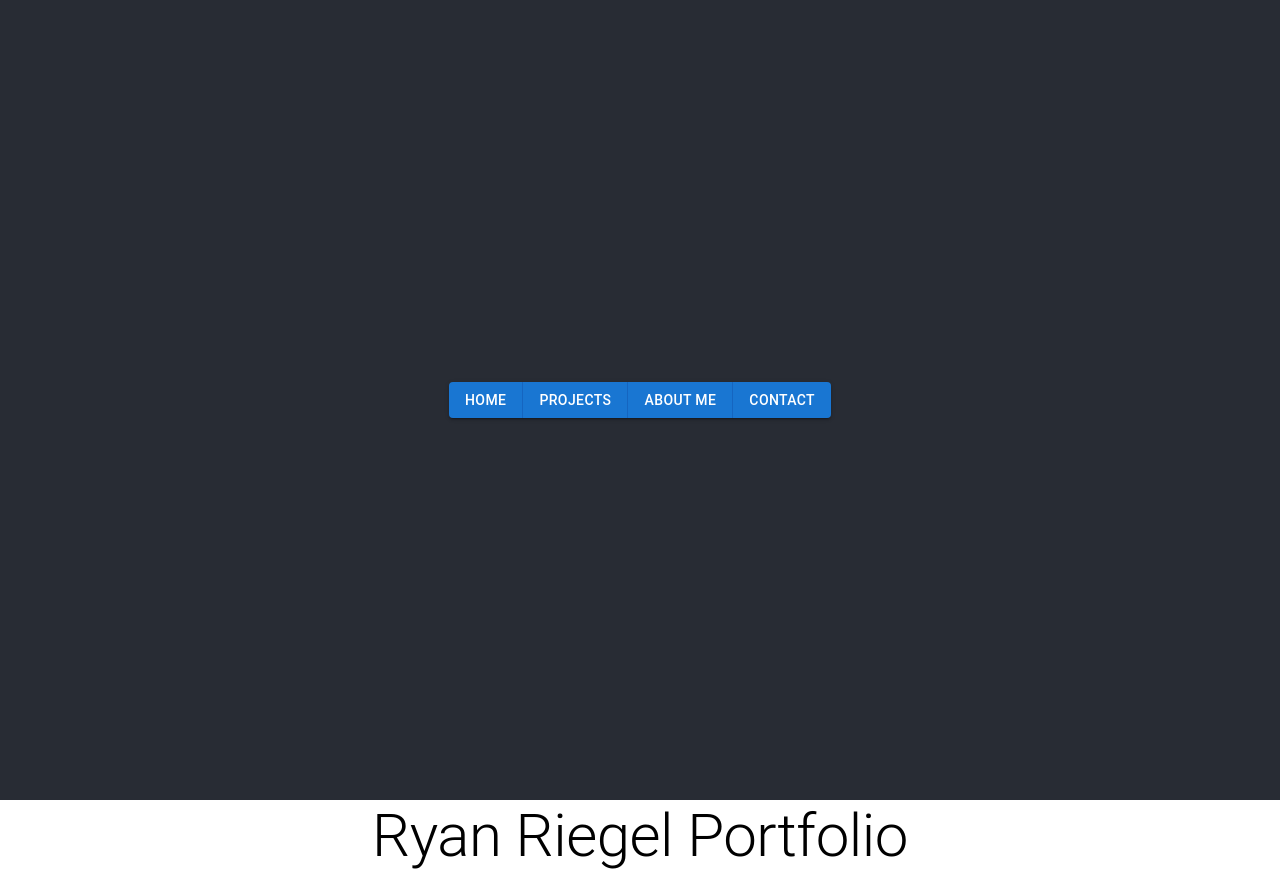
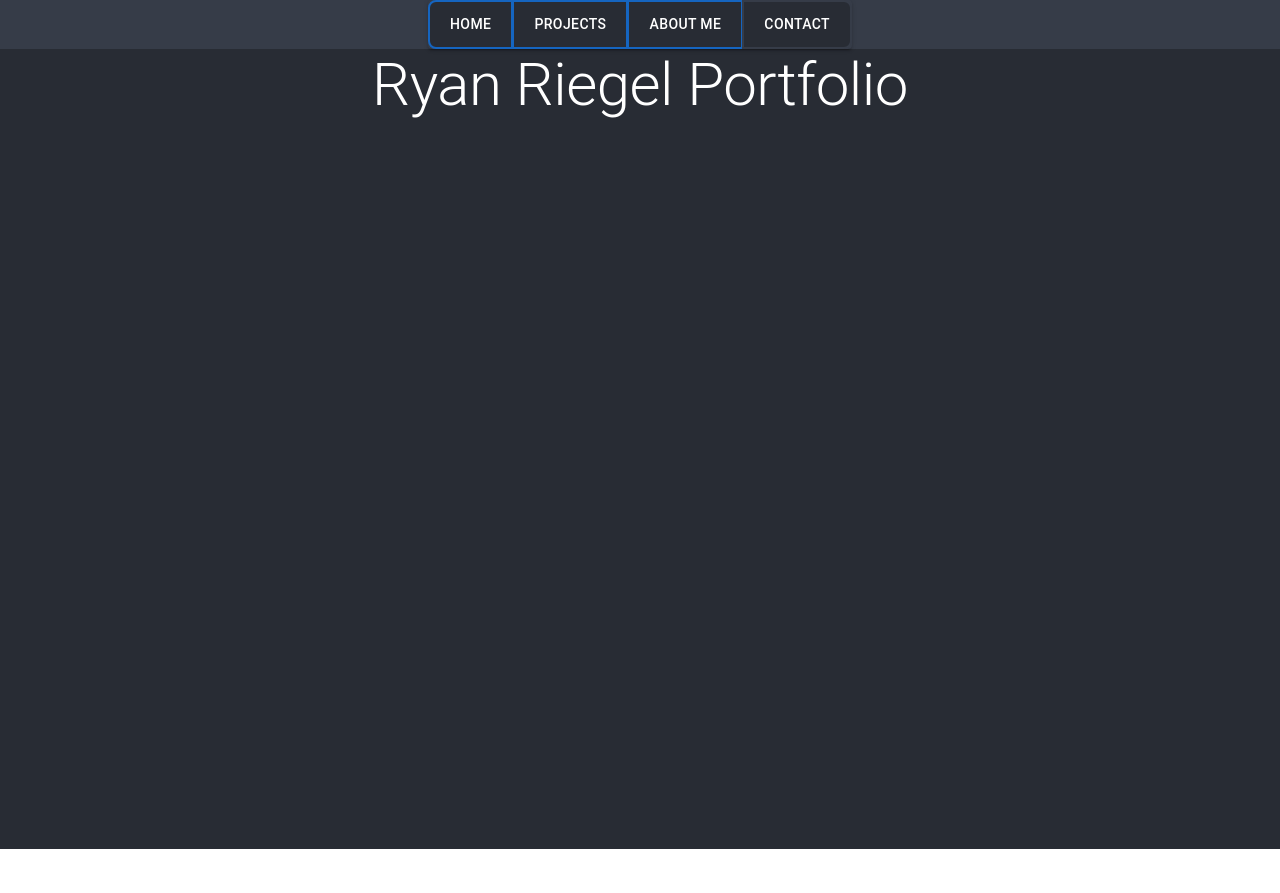
Before and after one commit to rriegel/portfolio, a React (Create React App) app in the folder client/: page / in a window 1280 px wide. After the commit the page ends 849 px from the top, so only its background shows below. Built offline with nearby package versions, Linux system fonts and the light colour scheme.

Commit message:
styling buttons

```diff
--- a/client/src/App.css
+++ b/client/src/App.css
@@ -1,5 +1,12 @@
 .App {
   text-align: center;
+  background-color: #282c34;
+  min-height: 100vh;
+  color: white
+}
+
+.App-nav {
+  background-color: #363c48;
 }
 
 .App-logo {
--- a/client/src/App.tsx
+++ b/client/src/App.tsx
@@ -6,18 +6,33 @@ import Projects from './routes/Projects';
 import AboutMe from './routes/AboutMe';
 import Contact from './routes/Contact';
 
+const buttonStyle = {
+  backgroundColor: "#282c34",
+  color: 'white',
+  padding: '10px 20px',
+  borderWidth: '2px',
+  borderStyle: 'solid',
+  borderColor: "#363c48",
+  borderRadius: '8px',
+  '&:hover': {
+    backgroundColor: "#363c48",
+  },
+}
+
 export default function App() {
   return (
     <Router>
       <div className="App">
-        <nav className="App-header">
-          <ButtonGroup variant="contained" aria-label="navigation buttons">
-            <Button component={Link} to="/">Home</Button>
-            <Button component={Link} to="/projects">Projects</Button>
-            <Button component={Link} to="/about">About Me</Button>
-            <Button component={Link} to="/contact">Contact</Button>
-          </ButtonGroup>
-        </nav>
+        <div className="App-nav">
+          <nav>
+            <ButtonGroup variant="contained" aria-label="navigation buttons">
+              <Button sx={buttonStyle} component={Link} to="/">Home</Button>
+              <Button sx={buttonStyle} component={Link} to="/projects">Projects</Button>
+              <Button sx={buttonStyle} component={Link} to="/about">About Me</Button>
+              <Button sx={buttonStyle} component={Link} to="/contact">Contact</Button>
+            </ButtonGroup>
+          </nav>
+        </div>
 
         <Routes>
           <Route path="/" element={<Home />} />
```
